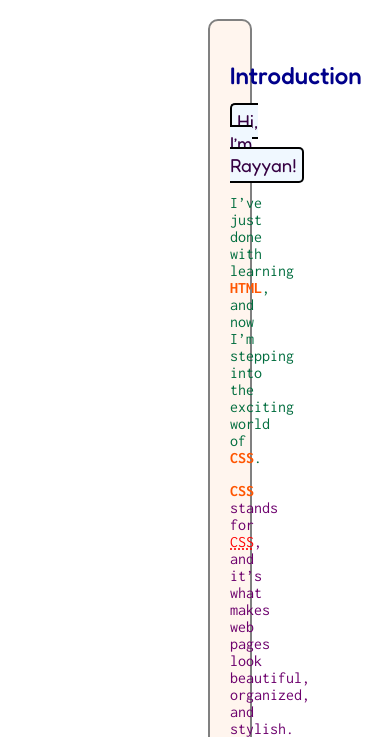
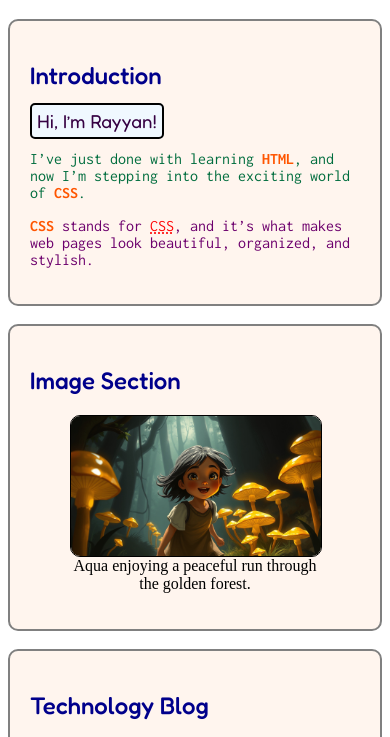
Before and after one commit to Rayyan-DevSpace/learning-fullstack, a plain HTML site: page CSS-Practice/index.html in a window 390 px wide. Shown: the part 114-851 px from the top of the page. Drawn offline with nearby package versions, Linux system fonts and the light colour scheme.

Commit message:
Add Responsiveness using CSS cls01

```diff
--- a/CSS-Practice/style.css
+++ b/CSS-Practice/style.css
@@ -17,8 +17,10 @@ h1 {
   border: 2px solid grey;
   border-radius: 10px;
   padding: 20px;
-  margin-left: 200px;
-  margin-right: 200px;
+  max-width: 900px;
+  display: block;
+  margin-left: auto;
+  margin-right: auto;
   background-color:seashell;
 }
 
```
